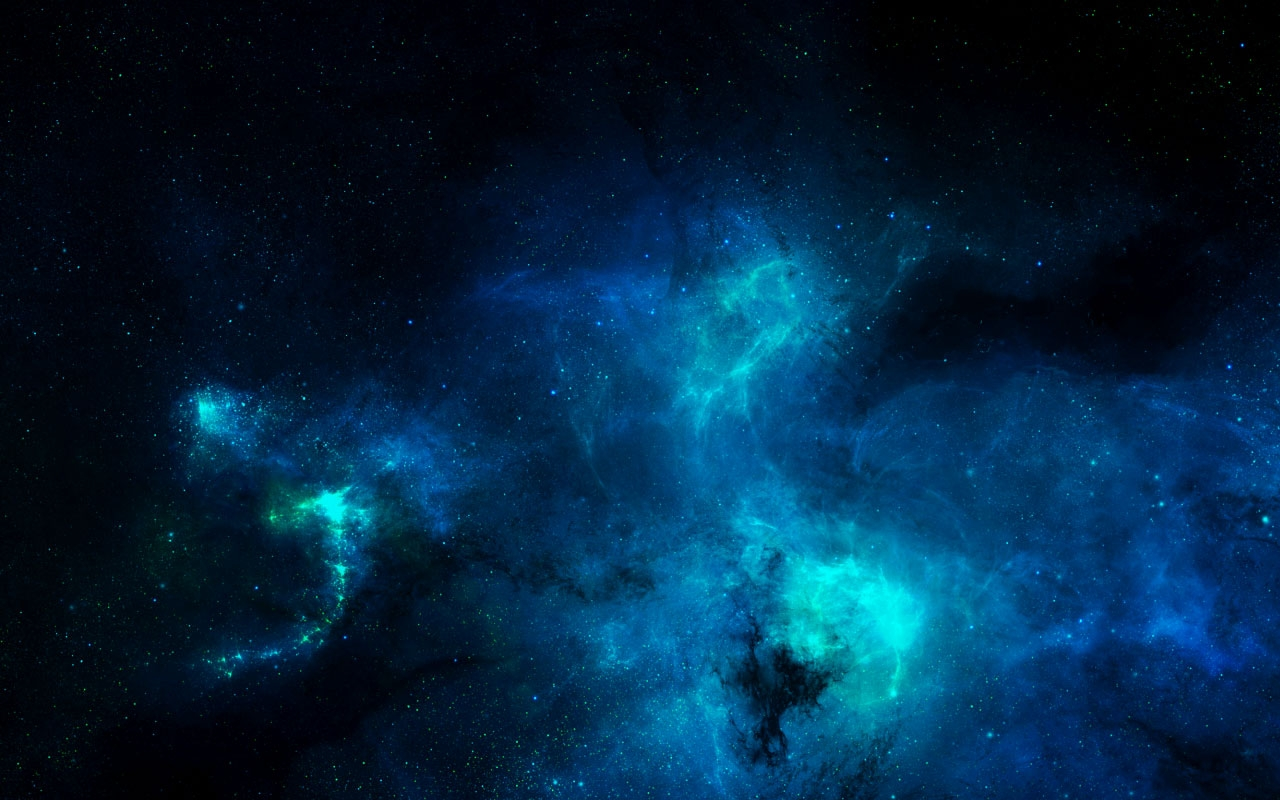
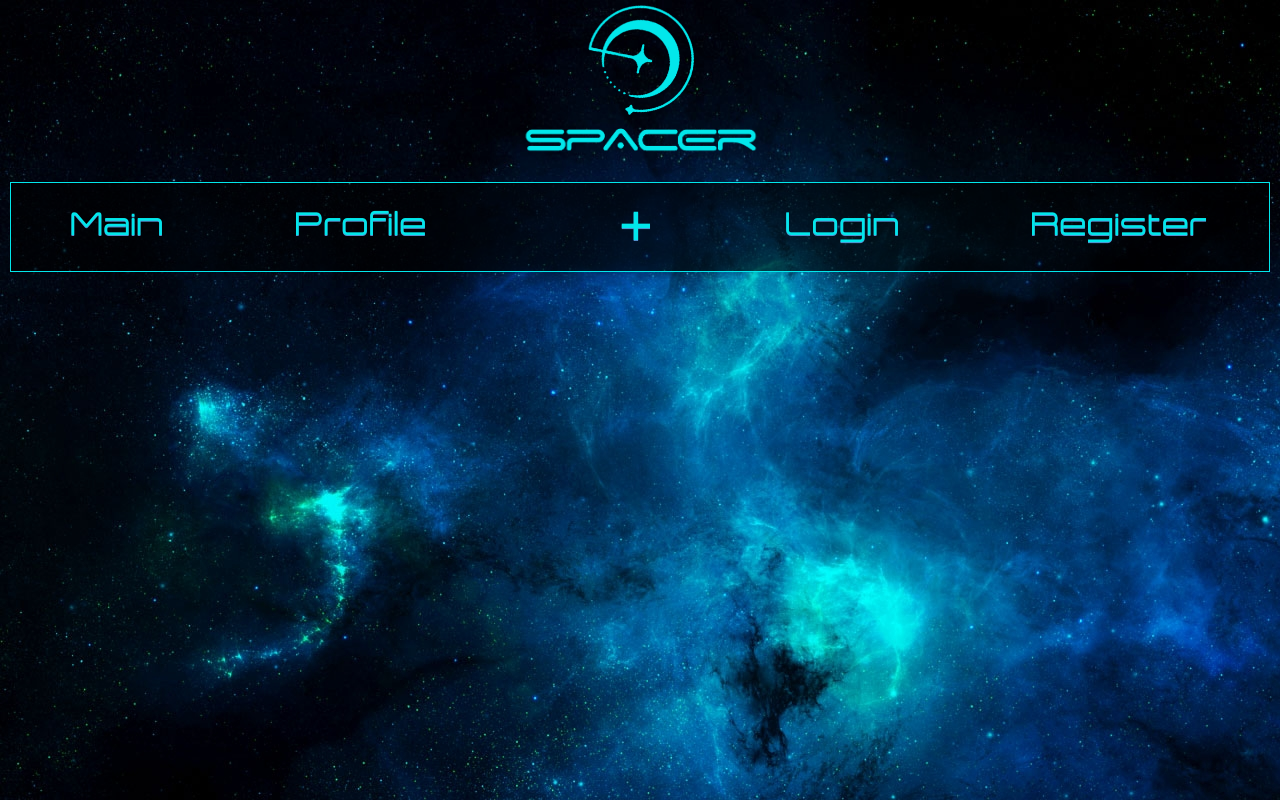
Before and after one commit to CodecoolGlobal/el-proyecte-grande-sprint-1-java-Guszti9, a React (Create React App) app in the folder react/: page /user/0 in a window 1280 px wide. Before the commit this address had no page. Built offline with nearby package versions, Linux system fonts and the light colour scheme.

Commit message:
Put icon, navbar to all page

```diff
--- a/react/src/App.js
+++ b/react/src/App.js
@@ -7,7 +7,6 @@ import './App.css';
 function App() {
   return (
     <div className="App">
-        <Header/>
         <div className="inner-div">
             <MainPage/>
         </div>
--- a/react/src/index.js
+++ b/react/src/index.js
@@ -6,11 +6,15 @@ import reportWebVitals from './reportWebVitals';
 import {BrowserRouter, Routes, Route} from "react-router-dom";
 import VehicleDetails from "./vehicleDetails/vehicleDetails";
 import UserPage from "./user_page/userPage";
+import Header from "./header";
+import NavBar from "./navBar";
 
 const root = ReactDOM.createRoot(document.getElementById('root'));
 root.render(
     <React.StrictMode>
         <BrowserRouter>
+            <Header/>
+            <NavBar/>
             <Routes>
                 <Route path="/" element={<App />} />
                 <Route path="user" element={<UserPage />} />
--- a/react/src/main_page/mainPage.js
+++ b/react/src/main_page/mainPage.js
@@ -93,7 +93,6 @@ function ResultContainer({result}){
 function MainPage(){
     return (
         <div>
-            <NavBar/>
             <SearchContainer/>
             <Footer/>
             <Outlet/>
```
